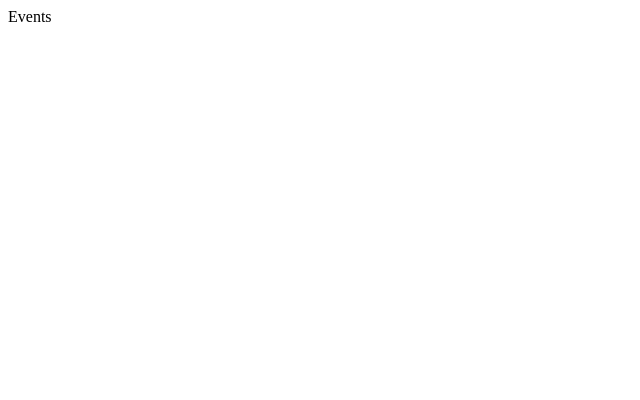
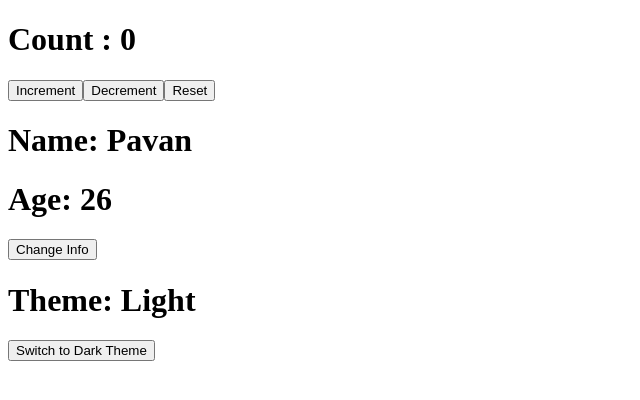
Before and after one commit to rahulsan-22/React-Tutorial-A3, a React (Vite) app: page / in a window 1280 px wide. Shown: the top 400 px of the page, without its empty margins (0-640 px from the left). Built offline with nearby package versions, Linux system fonts and the light colour scheme.

Commit message:
In Order

```diff
--- a/src/App.jsx
+++ b/src/App.jsx
@@ -81,10 +81,26 @@
 
 //!26/06/2026
 //!Events
-import Events from './Events/Events'
+// import Events from './Events/Events'
+
+// const App = () => {
+//   return <Events/>
+// }
+
+// export default App
+
+//!29/06/2026
+//!State
+import Counter from './State/Counter'
+import Theme from './State/Theme'
+import User from './State/User'
 
 const App = () => {
-  return <Events/>
+  return <>
+    <Counter />
+    <User />
+    <Theme/>
+  </>
 }
 
 export default App
--- /dev/null
+++ b/src/State/Counter.jsx
@@ -0,0 +1,31 @@
+import { Component } from 'react'
+
+class Counter extends Component {
+  constructor() {
+    super()
+    this.state = {
+      count: 0
+    }
+  }
+  render() {
+    return (
+      <>
+        <h1>Count : {this.state.count} </h1>
+        <button onClick={() => {
+          this.setState({ count: this.state.count + 1 })
+        }}>Increment</button>
+        <button onClick={() => {
+          this.setState({
+            count: this.state.count - 1
+          })
+        }}>Decrement</button>
+        <button onClick={() => {
+          this.setState({
+            count: 0
+          })
+        }}>Reset</button>
+      </>
+    )
+  }
+}
+export default Counter
--- /dev/null
+++ b/src/State/Theme.jsx
@@ -0,0 +1,27 @@
+import { Component } from 'react'
+
+class Theme extends Component {
+  constructor() {
+    super()
+    this.state = {
+      isLightTheme:true
+    }
+  }
+  handleTheme = () => {
+    this.setState({
+      isLightTheme : !(this.state.isLightTheme)
+    })
+  }
+  render() {
+    return (
+      <div>
+        <h1>Theme: {this.state.isLightTheme ? "Light" : "Dark"}</h1>
+        <button onClick={this.handleTheme}>
+          {this.state.isLightTheme ? "Switch to Dark Theme" : "Switch to Light Theme"}
+        </button>
+      </div>
+    )
+  }
+}
+
+export default Theme
--- /dev/null
+++ b/src/State/User.jsx
@@ -0,0 +1,27 @@
+import { Component } from 'react'
+
+class User extends Component {
+  constructor() {
+    super()
+    this.state = {
+      name: "Pavan",
+      age: 26
+    }
+  }
+  handleInfo = () => {
+    this.setState({
+      name: "Monty",
+      age: 28
+    })
+  }
+  render() {
+    return (
+      <div>
+        <h1>Name: {this.state.name}</h1>
+        <h1>Age: {this.state.age}</h1>
+        <button onClick={this.handleInfo}>Change Info</button>
+      </div>
+    )
+  }
+}
+export default User
```
